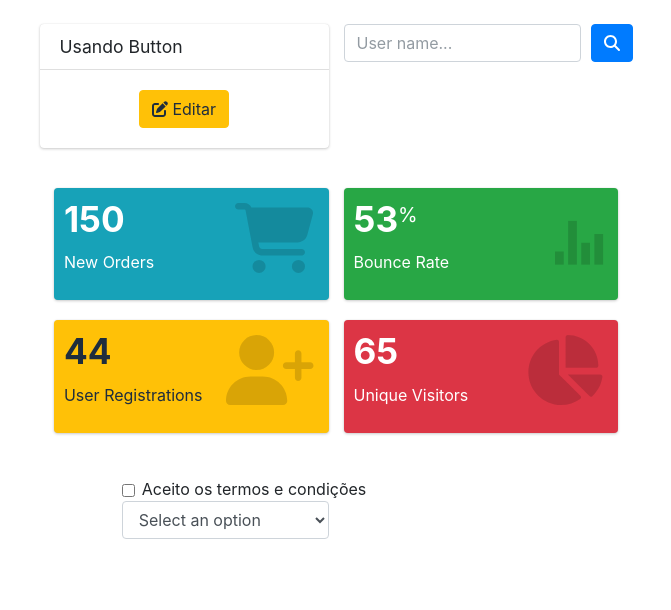
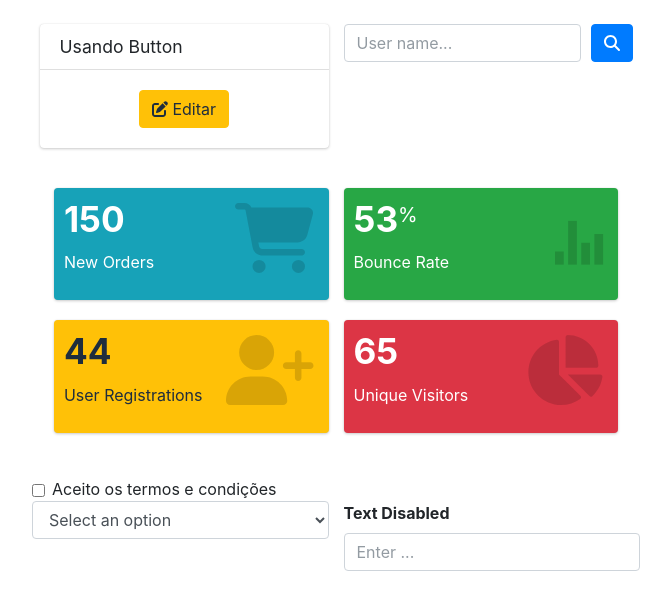
Before and after one commit to Mario-Coxe/vue-componentization, a Vue app: page / in a window 1280 px wide. Shown: the top 610 px of the page, without its empty margins (0-671 px from the left). Built offline with nearby package versions, Linux system fonts and the light colour scheme.

Commit message:
feat: textInput component

```diff
--- a/src/App.vue
+++ b/src/App.vue
@@ -5,6 +5,7 @@ import Widget from '@/components/box/box.vue'
 import SearchInput from '@/components/search-input/search-input.vue'
 import Checkbox from '@/components/checkbox/checkbox.vue'
 import Select from '@/components/select/select.vue'
+import Input from '@/components/input/input.vue'
 
 const handleButtonClick = () => {
   console.log('Botão foi clicado!')
@@ -12,11 +13,14 @@ const handleButtonClick = () => {
 
 const searchResult = ref('')
 const isChecked = ref(false)
+const textValue = ref('')
 
 const handleSearch = (query: string) => {
   searchResult.value = query
   console.log('Valor digitado:', query)
   console.log(isChecked.value)
+  console.log(selectedValue.value)
+  console.log(textValue.value)
 }
 
 const dropdownOptions = ref([
@@ -103,6 +107,12 @@ const selectedValue = ref<string | number>()
         </div>
 
         <Select :options="dropdownOptions" v-model="selectedValue" />
+        <Input
+          label="Text Disabled"
+          placeholder="Enter ..."
+          :disabled="false"
+          v-model="textValue"
+        />
       </div>
     </div>
   </div>
--- /dev/null
+++ b/src/components/input/input.vue
@@ -0,0 +1,48 @@
+<template>
+  <div class="col-sm-6">
+    <div class="form-group">
+      <label v-if="label">{{ label }}</label>
+      <input
+        type="text"
+        class="form-control"
+        :placeholder="placeholder"
+        :disabled="disabled"
+        :value="modelValue"
+        @input="onInput"
+      />
+    </div>
+  </div>
+</template>
+
+<script setup lang="ts">
+import { defineProps, defineEmits } from 'vue'
+
+const props = defineProps({
+  label: {
+    type: String,
+    default: ''
+  },
+  placeholder: {
+    type: String,
+    default: 'Enter ...'
+  },
+  disabled: {
+    type: Boolean,
+    default: false
+  },
+  modelValue: {
+    type: String,
+    default: ''
+  }
+})
+
+const emit = defineEmits(['update:modelValue'])
+
+const onInput = (event: Event) => {
+  const target = event.target as HTMLInputElement
+  emit('update:modelValue', target.value)
+}
+</script>
+
+<style scoped>
+</style>
```
